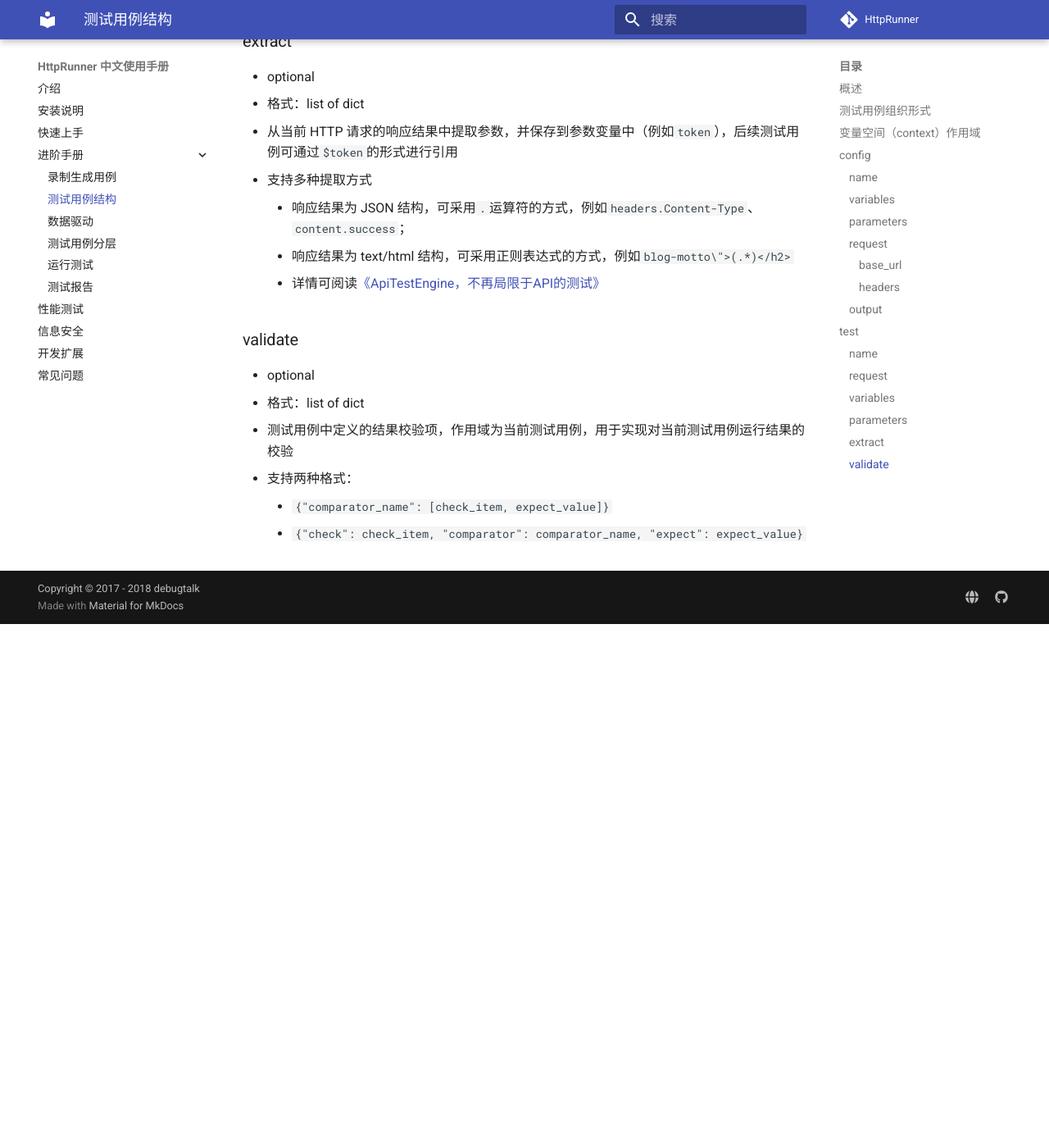
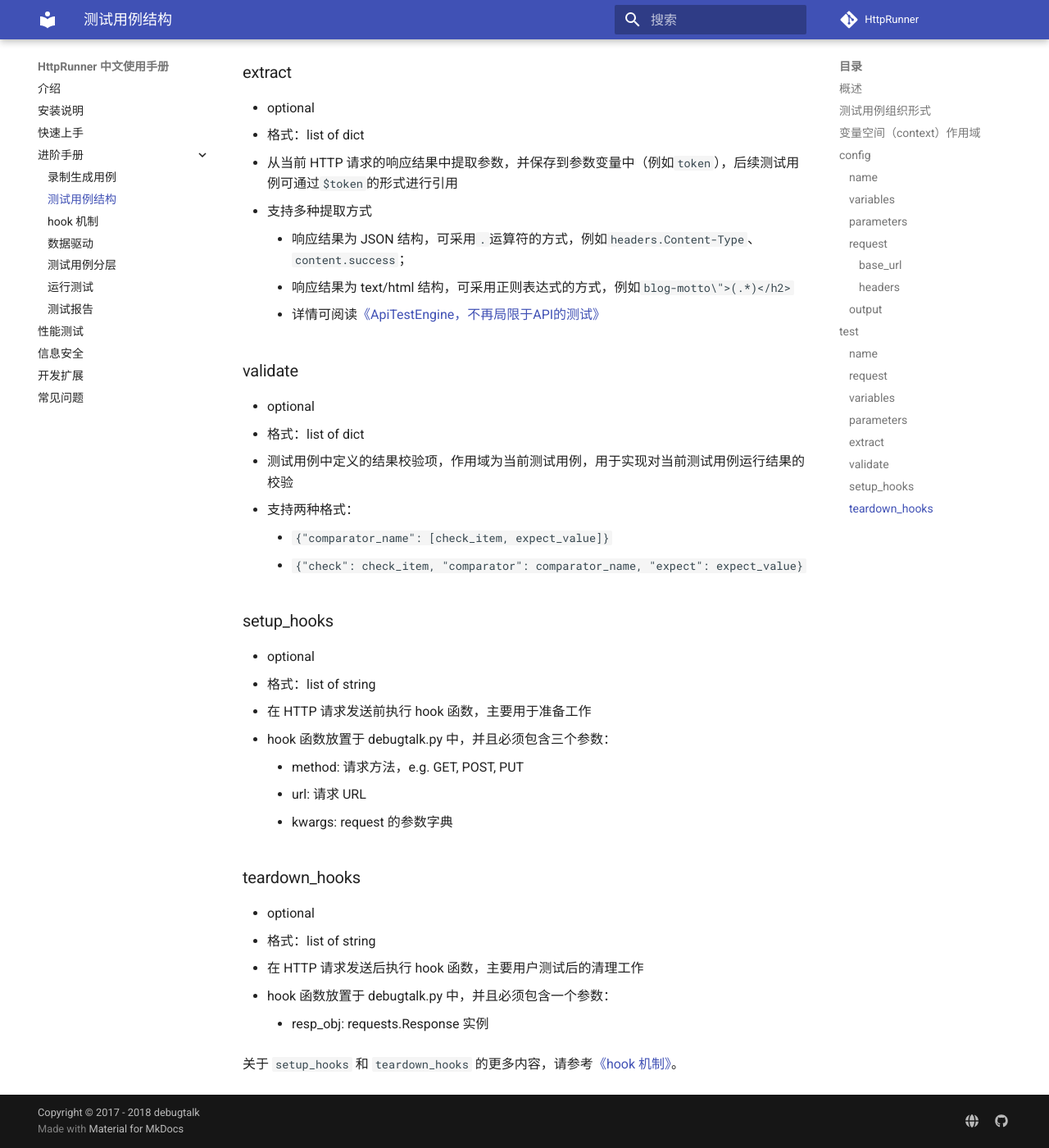
Before and after one commit to httprunner/docs-v1x, an MkDocs documentation site: the page built from docs/testcase-structure.md, in a window 1280 px wide and 1400 px high, scrolled down 4635 px. Shown: the whole window at 82% size. Built offline with MkDocs 1.6.1 and Material for MkDocs 9.7.7, drawn with Linux system fonts in a browser that asks for light colours; comment, search, counter and statistics services are not loaded; old or Windows-style settings are respelled for this version of MkDocs; before the commit the page ends 5396 px from its top, so only the background shows below that; some of the changed text lies outside the part shown.

Commit message:
add hook feature docs

````diff
--- a/docs/testcase-structure.md
+++ b/docs/testcase-structure.md
@@ -148,7 +148,9 @@ JSON 和 YAML 格式的测试用例完全等价，包含的信息内容也完全
             {"eq": ["status_code", 200]},
             {"eq": ["headers.Content-Type", "application/json"]},
             {"eq": ["content.success", true]}
-        ]
+        ],
+        "setup_hooks": [],
+        "teardown_hooks": []
     }
 }
 ```
@@ -197,6 +199,27 @@ JSON 和 YAML 格式的测试用例完全等价，包含的信息内容也完全
     - `{"comparator_name": [check_item, expect_value]}`
     - `{"check": check_item, "comparator": comparator_name, "expect": expect_value}`
 
+### setup_hooks
+
+- optional
+- 格式：list of string
+- 在 HTTP 请求发送前执行 hook 函数，主要用于准备工作
+- hook 函数放置于 debugtalk.py 中，并且必须包含三个参数：
+    - method: 请求方法，e.g. GET, POST, PUT
+    - url: 请求 URL
+    - kwargs: request 的参数字典
+
+### teardown_hooks
+
+- optional
+- 格式：list of string
+- 在 HTTP 请求发送后执行 hook 函数，主要用户测试后的清理工作
+- hook 函数放置于 debugtalk.py 中，并且必须包含一个参数：
+    - resp_obj: requests.Response 实例
+
+关于 `setup_hooks` 和 `teardown_hooks` 的更多内容，请参考[《hook 机制》][3]。
+
 
 [1]: http://docs.python-requests.org/en/master/api/#main-interface
 [2]: http://debugtalk.com/post/apitestengine-not-only-about-json-api/
+[3]: /request-hook/
--- a/mkdocs.yml
+++ b/mkdocs.yml
@@ -53,6 +53,7 @@ pages:
     - 进阶手册:
         - 录制生成用例: record-testcase.md
         - 测试用例结构: testcase-structure.md
+        - hook 机制: request-hook.md
         - 数据驱动: data-driven.md
         - 测试用例分层: testcase-layer.md
         - 运行测试: run-test.md
````
Also changed, not shown: docs/request-hook.md (added, +95 -0 lines).
